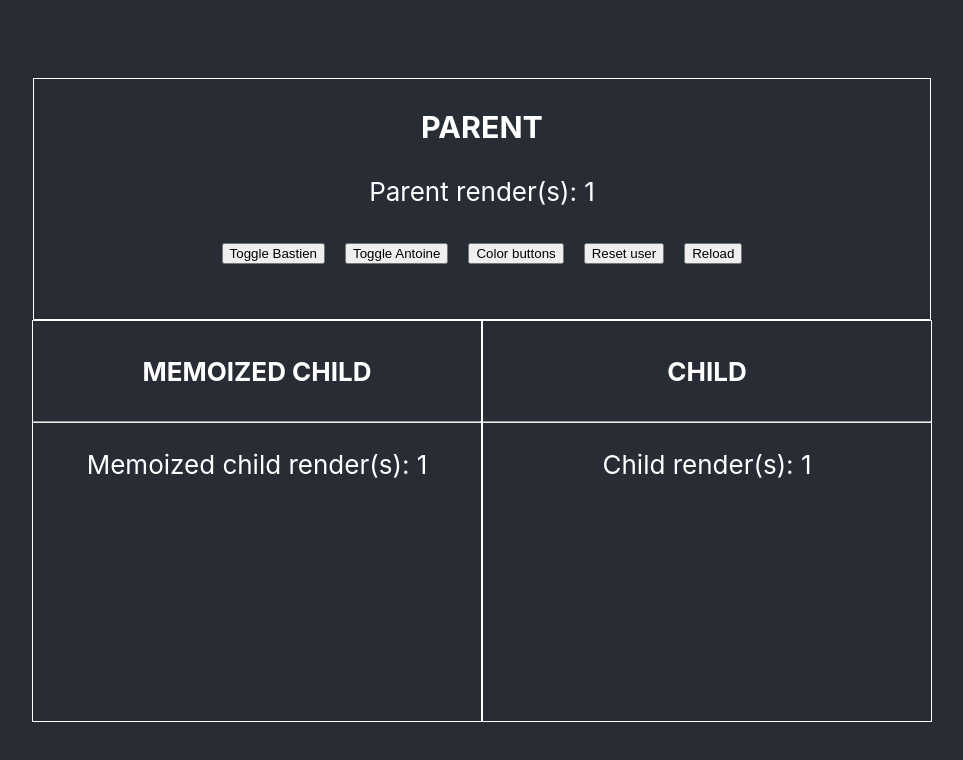
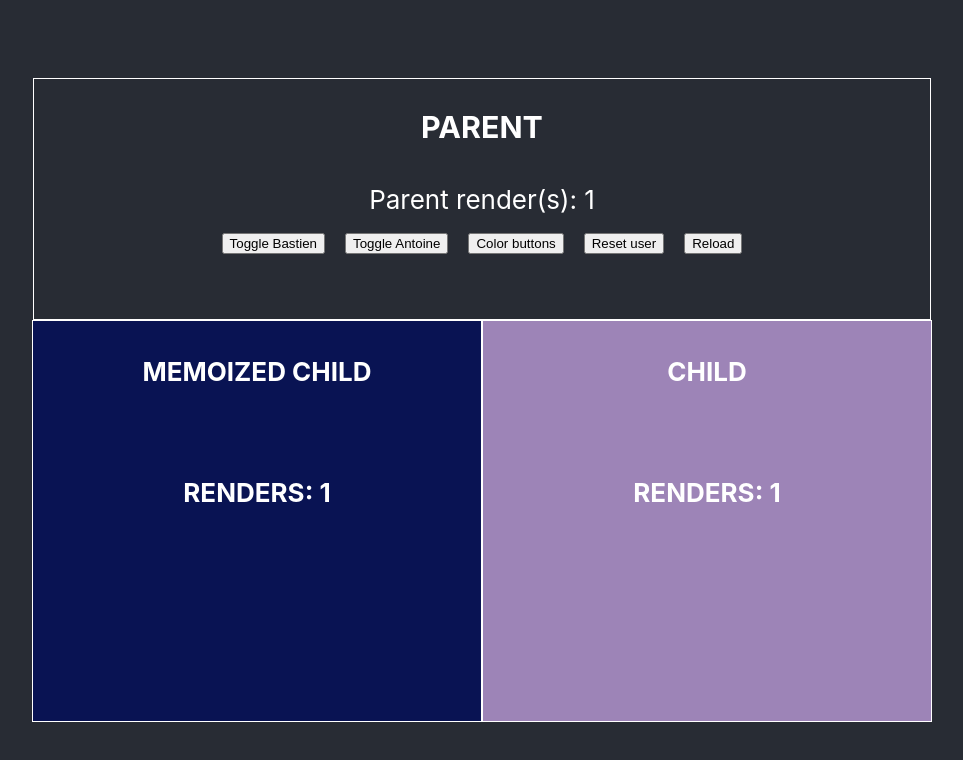
Before and after one commit to BastRatat/object-memoization, a React (Create React App) app: page / in a window 1280 px wide. Shown: the top 760 px of the page, without its empty margins (158-1121 px from the left). Built offline with nearby package versions, Linux system fonts and the light colour scheme.

Commit message:
add hoc to log a component performances

```diff
--- a/src/App.css
+++ b/src/App.css
@@ -23,11 +23,25 @@ section {
   border: solid 1px white;
 }
 
+p {
+  margin-block-start: 0;
+  margin-block-end: 0;
+  padding: 1vh;
+}
+
 .colored {
   background-color:cornsilk;
 }
 
+.child-section-memo {
+  background-color: #091353;
+  border: solid 1px white;
+  height: 50vh;
+  width: 35vw;
+}
+
 .child-section {
+  background-color: #9D84B7;
   border: solid 1px white;
   height: 50vh;
   width: 35vw;
@@ -36,3 +50,7 @@ section {
 .children-wrapper {
   display: flex;
 }
+
+.counter {
+  font-weight: bold;
+}
--- a/src/components/Child.tsx
+++ b/src/components/Child.tsx
@@ -10,12 +10,9 @@ const Child = ({ user }: ChildProps) => {
       {Object.entries(user).map(([key, value]) => (
         <p {...{ key }}>{value}</p>
       ))}
-      <hr />
-      <p>Child render(s): {childCounter}</p>
+      <p className="counter">RENDERS: {childCounter}</p>
     </div>
   )
 }
 
-Child.whyDidYouRender = true
-
 export default Child
--- a/src/components/MemoizedChild.tsx
+++ b/src/components/MemoizedChild.tsx
@@ -1,22 +1,30 @@
 import { useRef, memo } from 'react'
-import { ChildProps } from '../types/types'
+import { InitialState } from '../types/types'
 import { arePropsEqual } from '../helpers/helpers'
+import {
+  withPerformanceMetrics,
+  withPerformanceMetricsProps,
+} from '../helpers/HOC/withPerformanceMetrics'
+
+interface ChildProps extends withPerformanceMetricsProps {
+  user: InitialState
+}
 
 const MemoizedChild = ({ user }: ChildProps) => {
   const initialRef = useRef(0)
   const childCounter = ++initialRef.current
   return (
-    <div className="child-section">
+    <div className="child-section-memo">
       <h4>MEMOIZED CHILD</h4>
       {Object.entries(user).map(([key, value]) => (
         <p {...{ key }}>{value}</p>
       ))}
-      <hr />
-      <p>Memoized child render(s): {childCounter}</p>
+      <p className="counter">RENDERS: {childCounter}</p>
     </div>
   )
 }
 
-MemoizedChild.whyDidYouRender = true
-
-export default memo(MemoizedChild, arePropsEqual)
+export default memo(
+  withPerformanceMetrics(MemoizedChild, 'MemoizedChild'),
+  arePropsEqual,
+)
--- /dev/null
+++ b/src/helpers/HOC/withPerformanceMetrics.tsx
@@ -0,0 +1,55 @@
+import React, { Profiler } from 'react'
+
+type ProfilerOnRenderCallback = (
+  id: string,
+  phase: 'mount' | 'update',
+  actualDuration: number,
+  baseDuration: number,
+  startTime: number,
+  commitTime: number,
+  interactions: Set<SchedulerInteraction>,
+) => void
+
+export interface SchedulerInteraction {
+  __count: number
+  id: number
+  name: string
+  timestamp: number
+}
+
+export interface withPerformanceMetricsProps {
+  id?: string
+  phase?: 'mount' | 'update'
+  actualDuration?: number
+  baseDuration?: number
+  startTime?: number
+  commitTime?: number
+  interactions?: Set<SchedulerInteraction>
+}
+
+export const withPerformanceMetrics = <P extends withPerformanceMetricsProps>(
+  WrappedComponent: React.ComponentType<P>,
+  displayName: string,
+) => {
+  const WithPerformanceMetrics = (
+    props: Omit<P, keyof withPerformanceMetricsProps>,
+  ) => {
+    const onRender: ProfilerOnRenderCallback = (id, phase, actualDuration) => {
+      console.table({
+        componentName: id,
+        componentPhase: phase,
+        duration: `${actualDuration.toFixed(2)}s`,
+      })
+    }
+
+    return (
+      <Profiler id={displayName} onRender={onRender}>
+        <WrappedComponent {...(props as P)} />
+      </Profiler>
+    )
+  }
+
+  WithPerformanceMetrics.displayName = `WithPerformanceMetrics(${displayName})`
+
+  return WithPerformanceMetrics
+}
--- a/tsconfig.json
+++ b/tsconfig.json
@@ -18,7 +18,7 @@
     "resolveJsonModule": true,
     "noEmit": true,
     "jsx": "react-jsx",
-    "isolatedModules": false
+    "isolatedModules": false,
   },
   "include": [
     "src"
```
